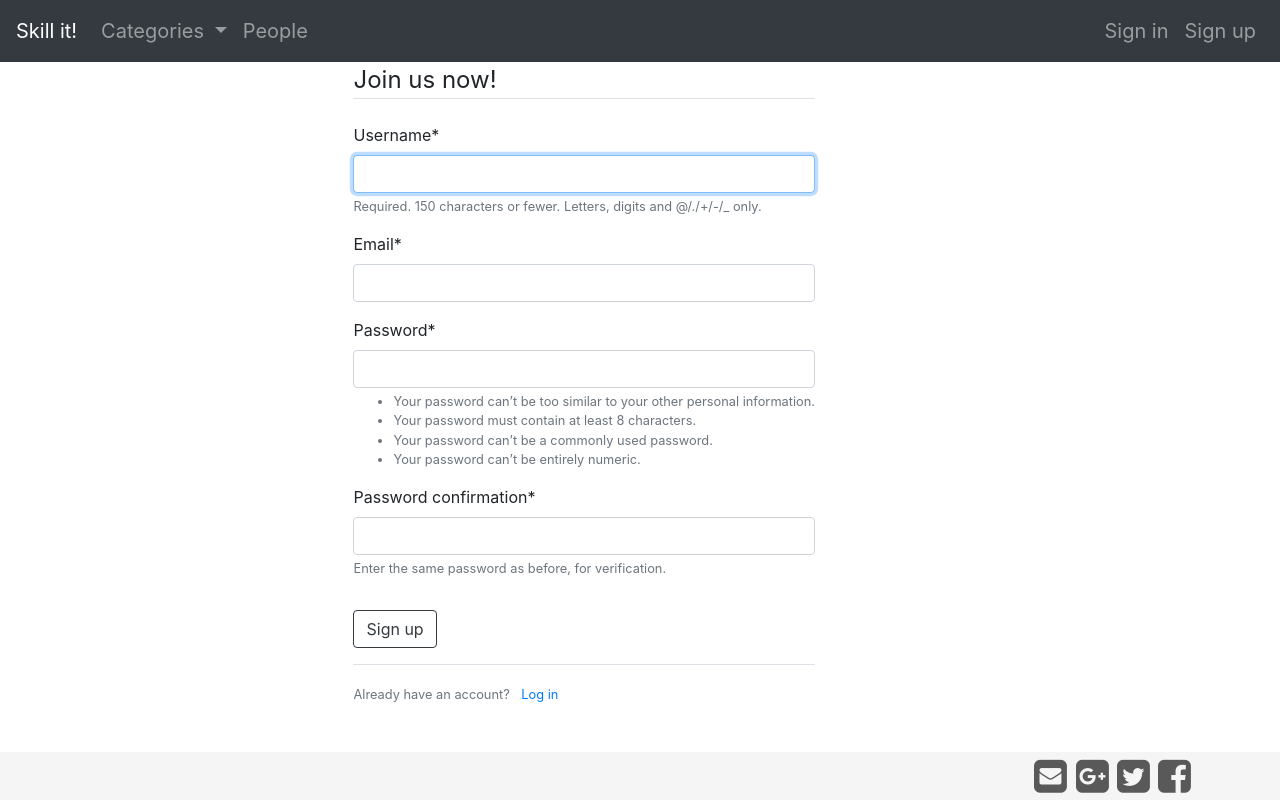
After one commit to VladaDidko/skill-it, a Django app: page /register/ in a window 1280 px wide. The commit adds this page. Run offline with Django 3.2, Linux system fonts and the light colour scheme; some libraries are stand-ins or nearby versions.

Commit message:
registration added

```diff
--- a/general/static/general/main.css
+++ b/general/static/general/main.css
@@ -2,11 +2,6 @@
 body {
 	width:100%;
 	height: 100%;
-	background-image: url("skill.png");
- 	background-repeat: no-repeat;
- 	background-position: center;
- 	background-attachment: fixed;
- 	background-position: 50% 50%;
 
 }
 main-container{
--- a/general/templates/general/base.html
+++ b/general/templates/general/base.html
@@ -39,13 +39,10 @@
         </li>
       </ul>
       <div class="navbar-nav">
-        {% if user.is_authenticated %}
-          <a class="nav-item nav-link" href="#">Profile</a>
-          <a class="nav-item nav-link" href="#">Log out</a>
-        {% else %}
+        <!--   <a class="nav-item nav-link" href="#">Profile</a>
+          <a class="nav-item nav-link" href="#">Log out</a> -->
           <a class="nav-item nav-link" href="#">Sign in</a>
-          <a class="nav-item nav-link" href="#">Sign up</a>
-        {% endif %}
+          <a class="nav-item nav-link" href="{% url 'register' %}">Sign up</a>
       </div>
     </div>
   </div>
@@ -55,9 +52,15 @@
   <main role="main" class="container-fluid">
     <div class="row">
       <div class="col-md-12 col-lg-12">
-
-        {% block content %}
-        {% endblock %}
+        {% if messages %}
+            {% for message in messages %}
+              <div class = "alert alert-{{ message.tags }}">
+                {{ message }}
+              </div>
+            {% endfor %}
+          {% endif %}
+          {% block content %}
+          {% endblock %}
 
       </div>
     </div>
--- a/general/views.py
+++ b/general/views.py
@@ -2,4 +2,4 @@ from django.shortcuts import render
 from django.http import HttpResponse
 
 def home(request):
-   return render(request, 'general/base.html')
+   return render(request, 'general/home.html')
--- a/skill_it/settings.py
+++ b/skill_it/settings.py
@@ -33,6 +33,7 @@ ALLOWED_HOSTS = []
 INSTALLED_APPS = [
     'django.contrib.admin',
     'django.contrib.auth',
+    'crispy_forms',
     'users.apps.UsersConfig',
     'general.apps.GeneralConfig',
     'django.contrib.contenttypes',
--- a/skill_it/urls.py
+++ b/skill_it/urls.py
@@ -16,8 +16,10 @@ Including another URLconf
 from django.contrib import admin
 from django.urls import path
 from general import views as main_views
+from users import views as user_views
 
 urlpatterns = [
     path('admin/', admin.site.urls),
-    path('', main_views.home, name='home')
+    path('', main_views.home, name='home'),
+    path('register/', user_views.register, name='register'),
 ]
--- /dev/null
+++ b/users/forms.py
@@ -0,0 +1,19 @@
+from django import forms
+from django.contrib.auth.models import User
+from django.contrib.auth.forms import UserCreationForm
+
+
+class UserRegisterForm(UserCreationForm):
+    email = forms.EmailField()
+
+    class Meta:
+        model = User
+        fields = ['username', 'email', 'password1', 'password2']
+
+
+class UserUpdateForm(forms.ModelForm):
+    email = forms.EmailField()
+
+    class Meta:
+        model = User
+        fields = ['username', 'email']
--- /dev/null
+++ b/users/templates/users/register.html
@@ -0,0 +1,27 @@
+{% extends "general/base.html" %}
+{% load crispy_forms_tags %}
+{% block content %}
+<div class = "container">
+    <div class = "row">
+        <div class = "col-md-8 col-lg-8">
+            <div class="content-section" style="float: right;">
+                <form method="POST">
+                    {% csrf_token %}
+                    <fieldset class="form-group">
+                        <legend class="border-bottom mb-4">Join us now!</legend>
+                        {{ form|crispy }}
+                     </fieldset>
+                     <div class="form-group">
+                        <button class="btn btn-outline-dark" type="submit">Sign up</button>
+                    </div>
+                </form>
+                <div class="border-top pt-3">
+                    <small class="text-muted">
+                        Already have an account? <a class="ml-2" href="#">Log in</a>
+                    </small>
+                </div>
+            </div>
+        </div>
+    </div>
+</div>
+{% endblock content %}
--- a/users/views.py
+++ b/users/views.py
@@ -1,3 +1,16 @@
-from django.shortcuts import render
+from django.shortcuts import render, redirect
+from .forms import UserRegisterForm, UserUpdateForm
+from django.contrib import messages
 
 # Create your views here.
+def register(request):
+    if request.method == 'POST':
+        form = UserRegisterForm(request.POST)
+        if form.is_valid():
+            form.save()
+            username = form.cleaned_data.get('username')
+            messages.success(request, f'The account has been created!You may log in now!')
+            return redirect('home')
+    else:
+        form = UserRegisterForm()
+    return render(request, 'users/register.html', {'form': form})
```
Also changed, not shown: general/templates/general/home.html (added, +9 -0 lines).
